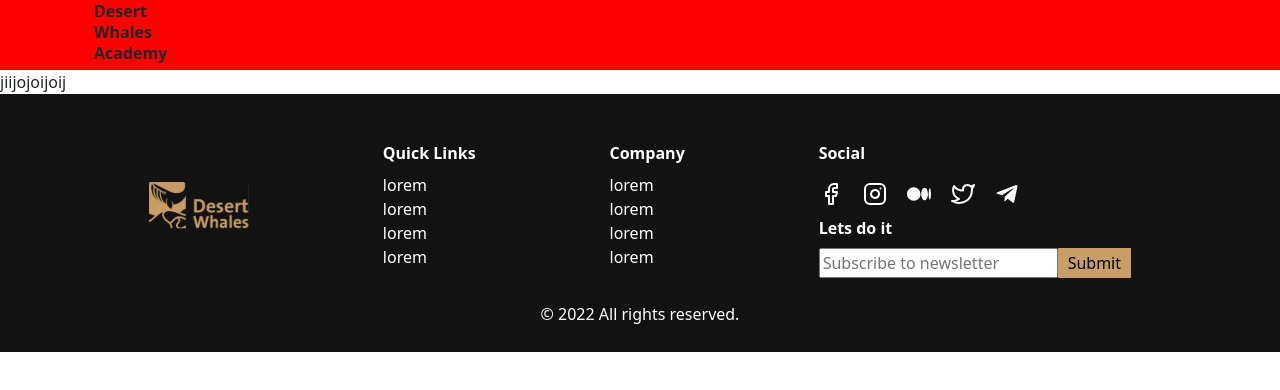
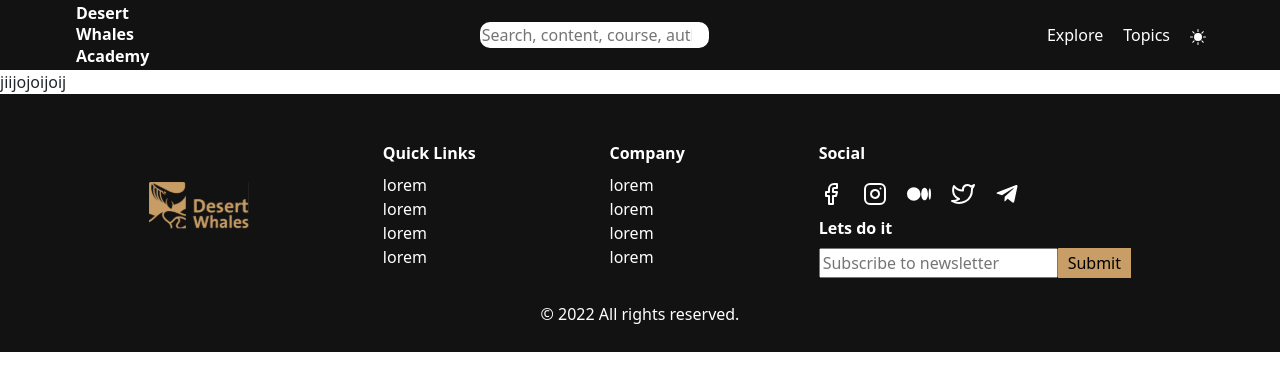
Before and after one commit to Algata-ga/academy.desertwhales.com, a Next.js app: page / in a window 1280 px wide. Shown: the top 390 px of the page. Built offline with nearby package versions, Linux system fonts and the light colour scheme.

Commit message:
basic layout nav basic

```diff
--- a/components/Header.js
+++ b/components/Header.js
@@ -2,20 +2,36 @@ import logo from "../public/headerimg.svg"
 import Image from 'next/image'
 import style from "../styles/Header.module.css"
 import { Container } from "react-bootstrap"
+import { useState } from "react"
+import { BsFillSunFill, BsFillCloudMoonFill } from "react-icons/bs"
 
 const Header = () => {
+    const [theme, setTheme] = useState(0)
+    const themes = [<BsFillSunFill />,<BsFillCloudMoonFill />];
     return (
         <header className={style.header}>
-            <Container>
+
                 <nav className={style.nav}>
                     <div className={style.logo}>
                         <Image src={logo} className={style.imge} alt="header" height="0" />
                         <div><h6>Desert</h6>
                             <h6>Whales</h6>
-                            <h6>Academy</h6></div>
+                            <h6>Academy</h6>
+                        </div>
+                    </div>
+                    <div className={style.search}>
+                        <input type="search" name="" placeholder="Search, content, course, author" id="search" />
+                    </div>
+                    <div className={style.navlinks}>
+                        <ul>
+                            <li>Explore</li>
+                            <li>Topics</li>
+                            <li onClick={(theme) => setTheme((theme) => (theme + 1) % 2)}
+                >{themes[theme]}</li>
+                        </ul>
                     </div>
                 </nav>
-            </Container>
+
         </header>
     )
 }
--- a/styles/Header.module.css
+++ b/styles/Header.module.css
@@ -1,19 +1,56 @@
 .header{
     width: 100%;
     height: 70px;
-    background: red;
+    background: #121212;
+    color: white;
+    display: flex;
+    align-items: center;
+    justify-content: center;
 }
 .nav{
+    width: min( 90rem , 90% );
     display: flex;
+    align-items: center;
+    justify-content: space-between;
 }
 .logo{
     display: flex;
+    align-items: center;
+    justify-content: center;
 }
 .logo img{
-    height: 70px;
+    min-height: 55px !important;
 }
 .logo h6{
     margin: 2px;
     font-weight: bolder;
     padding-left: 10px;
 }
+.search input{
+    width: 25ch;
+    text-align: center;
+    -webkit-animation: .2s ease-in-out;
+    transition: .2s ease-in-out;
+    border-radius: 10px;
+    border: none;
+    outline: none;
+}
+.search input:focus{
+    width: 30ch;
+    text-align: center;
+    border: none;
+    outline: none;
+}
+.navlinks{
+    display: flex;
+}
+
+.navlinks ul{
+    display: flex;
+    list-style: none;
+    margin: 0;
+    padding-left: 0;
+}
+.navlinks li{
+    margin: 0 10px;
+}
```
Also changed, not shown: pages/article/[id]/index.js (+4 -1 lines).
